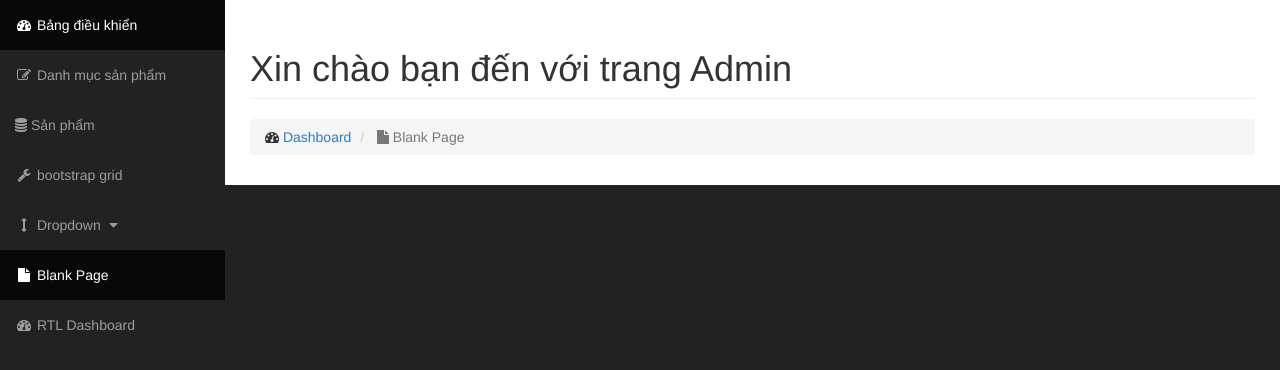
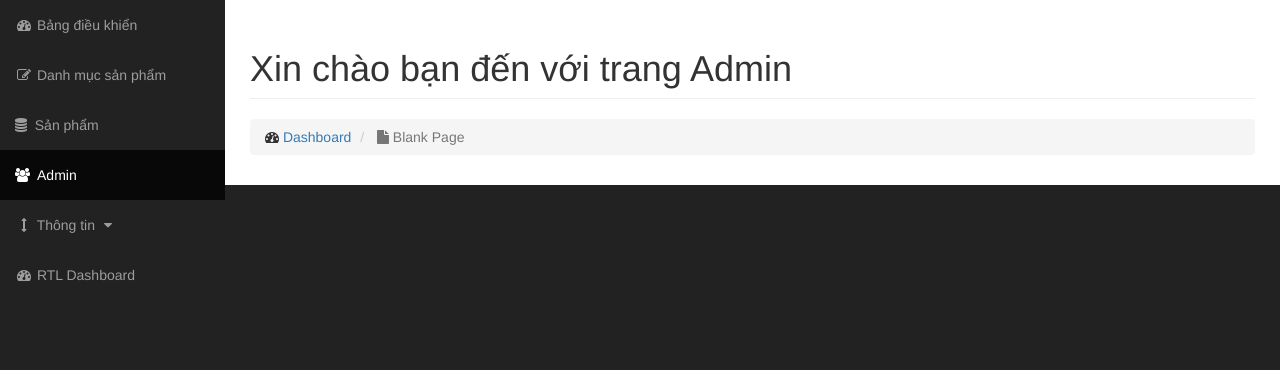
Before and after one commit to phuchealer91/my-shopping-php, a PHP site: page /shopminphuc/admin/index.php in a window 1280 px wide. Shown: the part 51-421 px from the top of the page. Run offline with PHP 8.4, Linux system fonts and the light colour scheme; grey boxes labelled with a size stand in for pictures from a placeholder-image service; some libraries are stand-ins or nearby versions.

Commit message:
Fix lại thanh menu

```diff
--- a/admin/layouts/header.php
+++ b/admin/layouts/header.php
@@ -8,6 +8,7 @@
     <meta name="author" content="">
     <title>ADMIN</title>
     <!-- Bootstrap Core CSS -->
+<!--    <link rel="stylesheet" href="https://cdnjs.cloudflare.com/ajax/libs/font-awesome/5.11.2/css/all.css">-->
     <link rel="stylesheet" type="text/css" href="<?php echo basic_link() ?>public/admin/css/font-awesome.min.css">
 <!--    <link rel="stylesheet" type="text/css" href="--><?php //echo basic_link() ?><!--public/admin/css/bootstrap.min.css">-->
     <link rel="stylesheet" href="https://maxcdn.bootstrapcdn.com/bootstrap/3.4.1/css/bootstrap.min.css">
@@ -91,21 +92,21 @@
         <!-- Sidebar Menu Items - These collapse to the responsive navigation menu on small screens -->
         <div class="collapse navbar-collapse navbar-ex1-collapse">
             <ul class="nav navbar-nav side-nav">
-                <li class="<?php echo isset($open) && $open=='admin' ? 'active' : ''; ?>">
+                <li class="<?php echo isset($opens) && $opens =='admin' ? 'active' : ''; ?>">
                     <a href="<?php echo activeAdmin('admin')?>"><i class="fa fa-fw fa-dashboard"></i> Bảng điều khiển</a>
                 </li>
                 <li class="<?php echo isset($open) && $open == 'category' ? 'active' : ''; ?>">
                     <a href="<?php echo modules("category") ?>"><i class="fa fa-fw fa-edit"></i> Danh mục sản phẩm</a>
                 </li>
                 <li class="<?php echo isset($open) && $open == 'product' ? 'active' : ''; ?>">
-                    <a href="<?php echo modules("product") ?>"><i class="fa fa-database"></i> Sản phẩm</a>
+                    <a href="<?php echo modules("product") ?>"><i class="fa fa-database"></i>&nbsp; Sản phẩm</a>
                 </li>
-                <li>
-                    <a href="bootstrap-grid.html"><i class="fa fa-fw fa-wrench"></i> bootstrap grid</a>
+                <li class="<?php echo isset($open) && $open == 'admin' ? 'active' : ''; ?>">
+                    <a href="<?php echo modules("admin") ?>"><i class="fa fa-users"></i>&nbsp; Admin</a>
                 </li>
                 <li>
                     <a href="javascript:;" data-toggle="collapse" data-target="#demo"><i
-                                class="fa fa-fw fa-arrows-v"></i> Dropdown <i class="fa fa-fw fa-caret-down"></i></a>
+                                class="fa fa-fw fa-arrows-v"></i> Thông tin <i class="fa fa-fw fa-caret-down"></i></a>
                     <ul id="demo" class="collapse">
                         <li>
                             <a href="#">Dropdown Item</a>
@@ -114,9 +115,6 @@
                             <a href="#">Dropdown Item</a>
                         </li>
                     </ul>
-                </li>
-                <li class="active">
-                    <a href="blank-page.html"><i class="fa fa-fw fa-file"></i> Blank Page</a>
                 </li>
                 <li>
                     <a href="index-rtl.html"><i class="fa fa-fw fa-dashboard"></i> RTL Dashboard</a>
```
